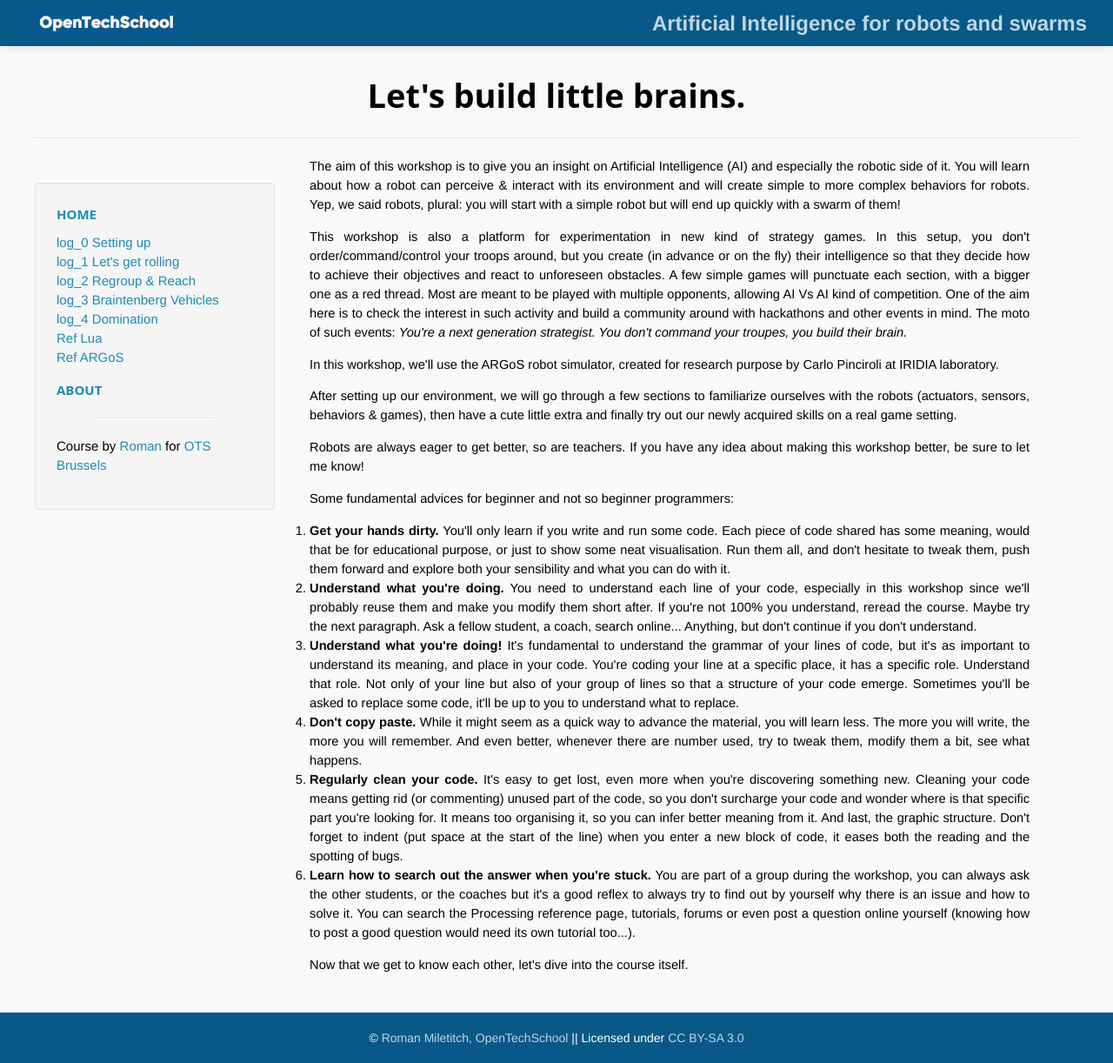
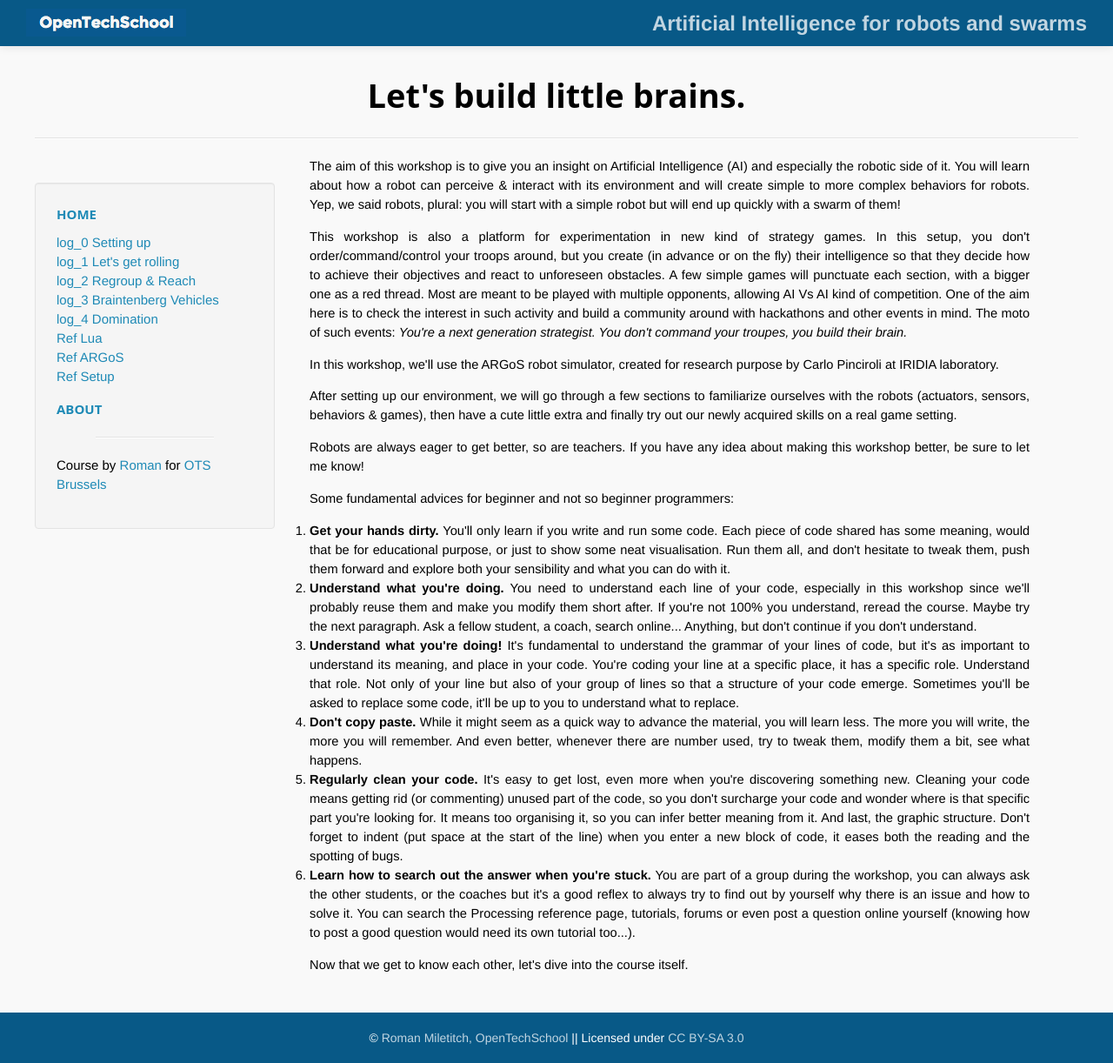
Before and after one commit to OpenTechSchool-Brussels/AI-for-robots-and-swarms, a Jekyll site: the page built from index.html, in a window 1280 px wide. Shown: the whole page at 87% size. Built offline with Jekyll 4.4.1, drawn with Linux system fonts in a browser that asks for light colours; Markdown is read by kramdown in place of the engine named in the settings.

Commit message:
Update default.html

```diff
--- a/_layouts/default.html
+++ b/_layouts/default.html
@@ -37,6 +37,7 @@
                 {% endif %} {% endfor %} {% endfor %}
             	<li><a href="{{ site.baseurl }}/ref_lua.html">Ref Lua</a></li>
             	<li><a href="{{ site.baseurl }}/ref_argos.html">Ref ARGoS</a></li>
+            	<li><a href="{{ site.baseurl }}/ref_setup.html">Ref Setup</a></li>
             </ul>
 
             <a href="{{ site.baseurl }}/about.html">About</a>
```
